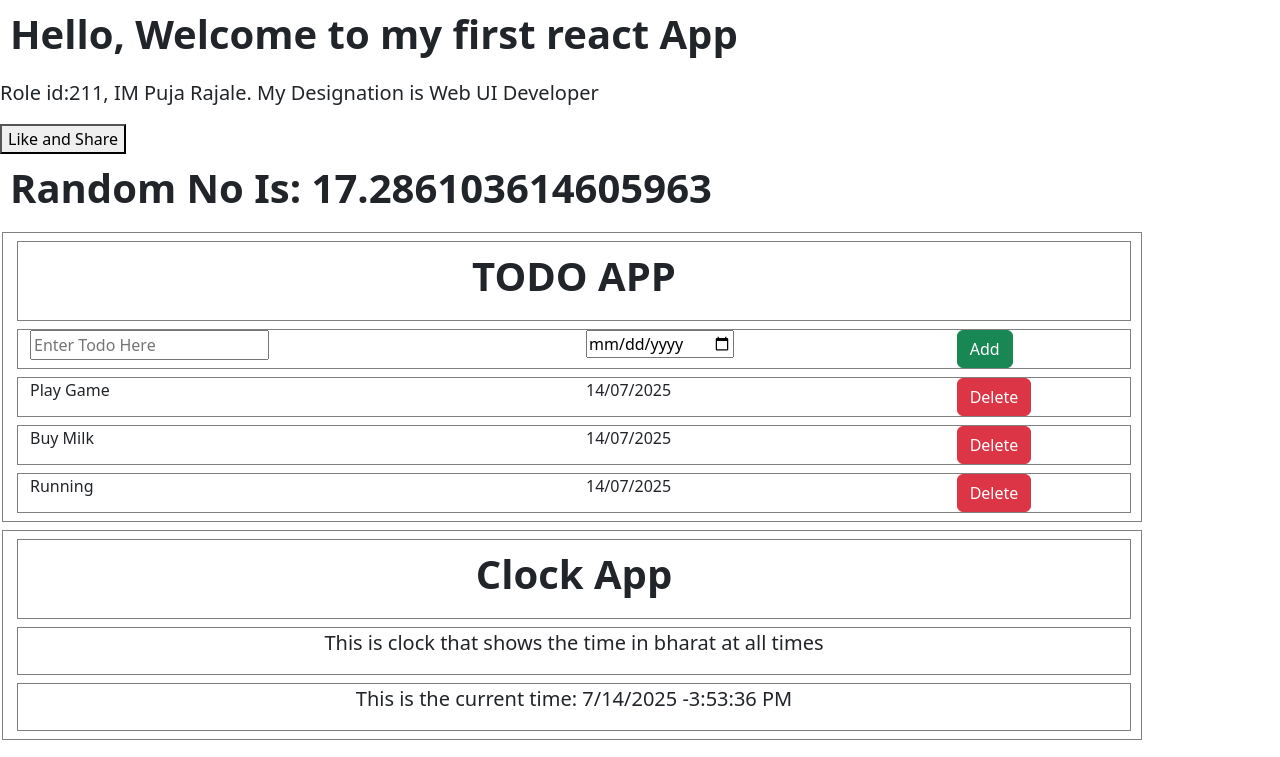
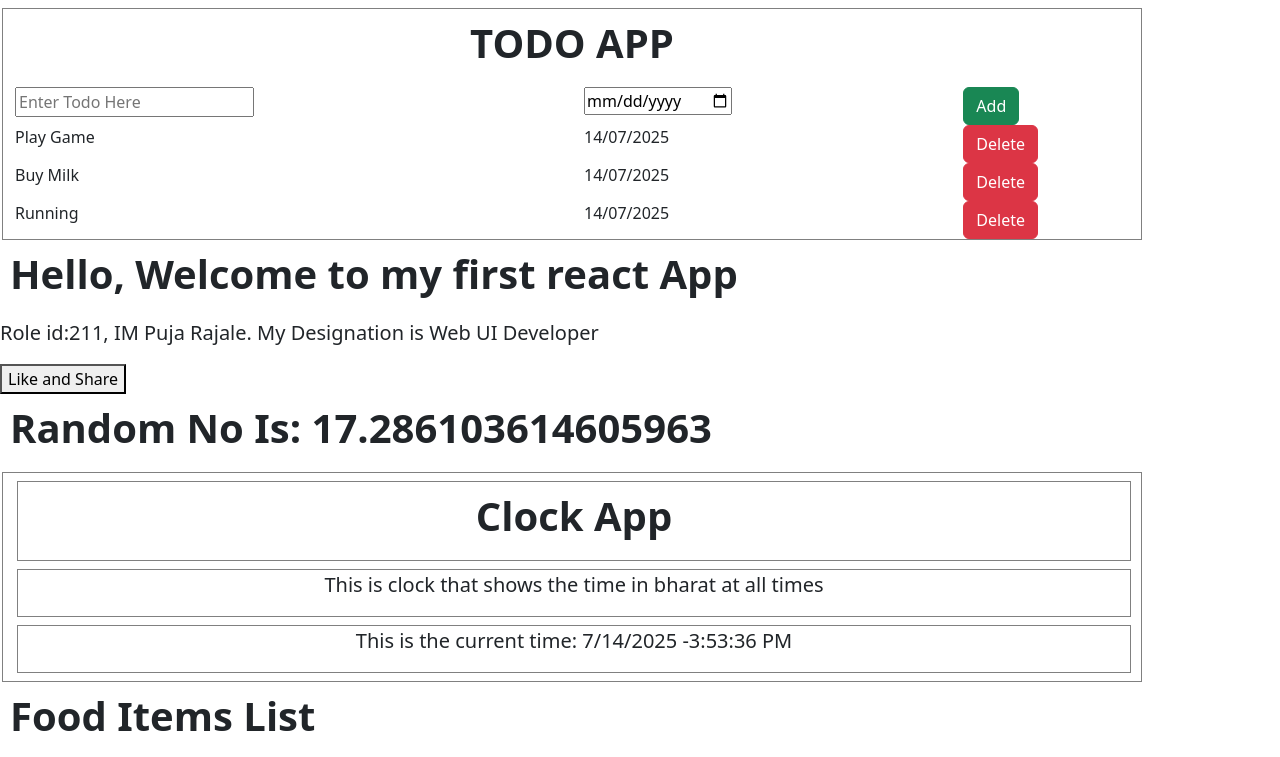
Before and after one commit to pujarajale/my-first-app, a React (Vite) app: page / in a window 1280 px wide. Shown: the top 757 px of the page. Built offline with nearby package versions, Linux system fonts and the light colour scheme.

Commit message:
todoItems changes added

```diff
--- a/src/App.jsx
+++ b/src/App.jsx
@@ -31,15 +31,17 @@ const App = () => {
 
   return (
     <>
-      <h1>Hello, Welcome to my first react App</h1>
-      <Hello></Hello>
-      <CButton></CButton>
-      <Random></Random>
       <div className="container">
         <TodoName></TodoName>
         <AddTodo></AddTodo>
         <TodoItems todoItems={todoList}></TodoItems>
       </div>
+
+      <h1>Hello, Welcome to my first react App</h1>
+      <Hello></Hello>
+      <CButton></CButton>
+      <Random></Random>
+
       <div className="container text-center">
         <ClockApp></ClockApp>
         <ClockHeader></ClockHeader>
--- a/src/components/AddTodo.jsx
+++ b/src/components/AddTodo.jsx
@@ -1,7 +1,7 @@
 function AddTodo() {
   return (
     <>
-      <div className="container">
+      <div>
         <div className="row">
           <div className="col-6">
             <input type="text" placeholder="Enter Todo Here"></input>
--- a/src/components/TodoItem.jsx
+++ b/src/components/TodoItem.jsx
@@ -2,7 +2,7 @@ import styles from "./TodoItem.module.css";
 const TodoItem = ({ itemName, itemDate }) => {
   return (
     <>
-      <div className="container">
+      <div>
         <div className="row">
           <div className="col-6">{itemName}</div>
           <div className="col-4">{itemDate}</div>
--- a/src/components/TodoItems.jsx
+++ b/src/components/TodoItems.jsx
@@ -2,7 +2,7 @@ import TodoItem from "./TodoItem";
 const TodoItems = ({ todoItems }) => {
   return (
     <>
-      <div className="item-container">
+      <div>
         {todoItems.map((items) => (
           <TodoItem
             key={items.name}
--- a/src/components/TodoName.jsx
+++ b/src/components/TodoName.jsx
@@ -1,7 +1,7 @@
 function TodoName() {
   return (
     <>
-      <div className="container text-center">
+      <div className="text-center">
         <div className="row">
           <div className="col">
             <h1>TODO APP</h1>
```
